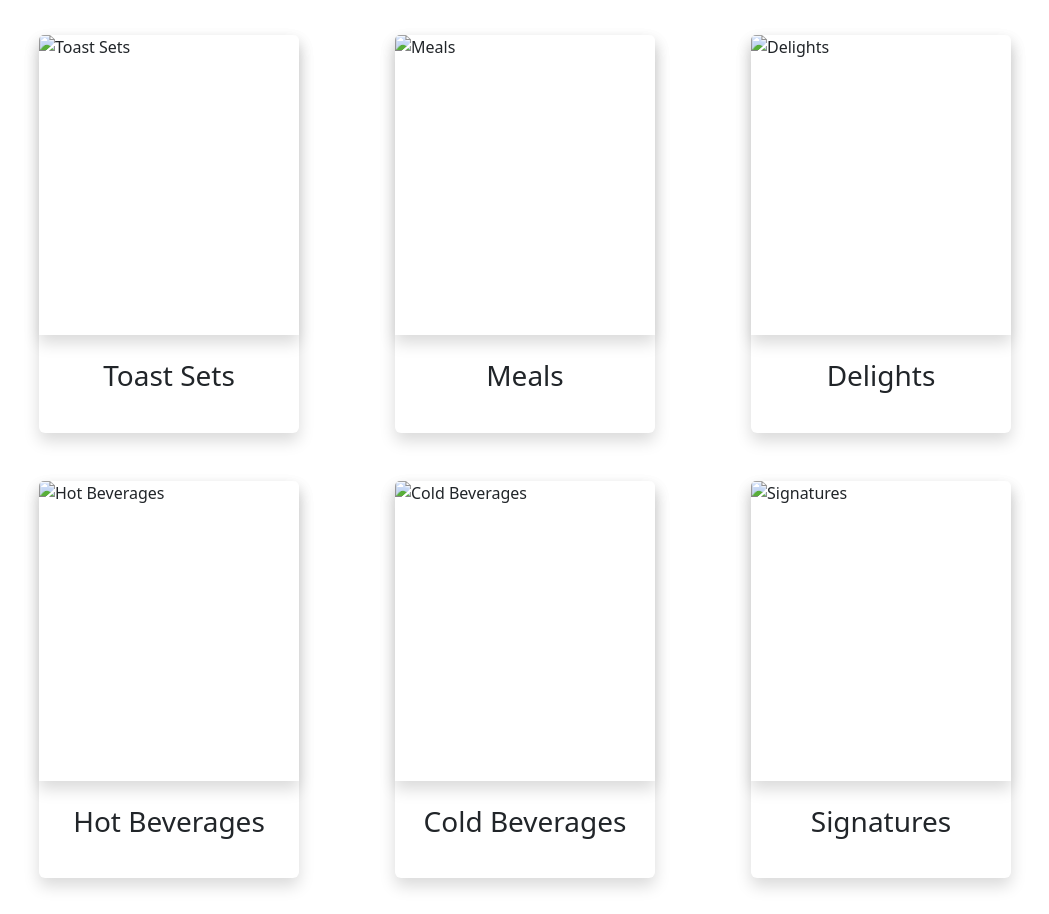
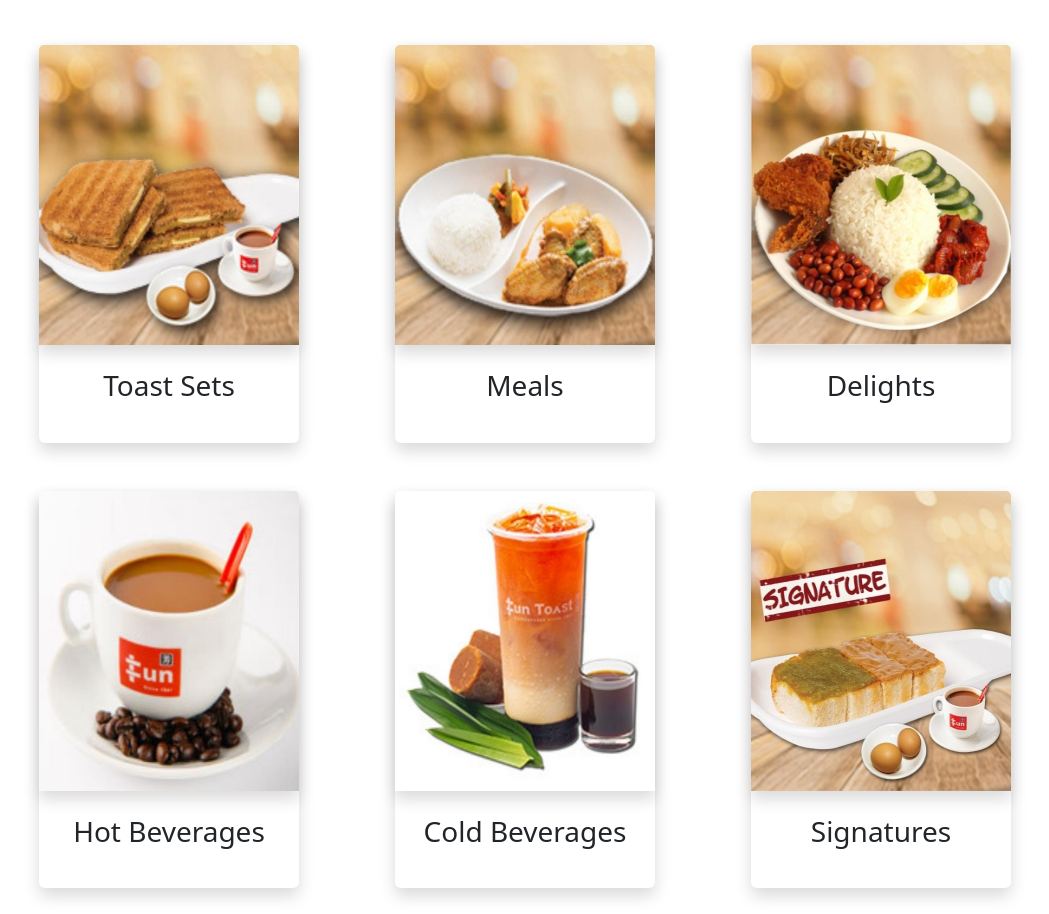
Before and after one commit to phayhy/panada-testv1, a plain HTML site: page products.html in a window 1280 px wide. Shown: the part 257-1171 px from the top of the page, without its empty margins (115-1164 px from the left). Drawn offline with nearby package versions, Linux system fonts and the light colour scheme.

Commit message:
update image links

```diff
--- a/products.html
+++ b/products.html
@@ -15,7 +15,7 @@ rap.min.css" rel="stylesheet">
   <nav class="navbar navbar-expand-lg navbar-dark shadow">
     <div class="container">
       <a class="navbar-brand" href="#">
-        <img src="fun-logo2.jpg" style="width:50px" class="d-inline-block align-text-middle">
+        <img src="Images/fun-logo2.jpg" style="width:50px" class="d-inline-block align-text-middle">
       </a>
       <button class="navbar-toggler" type="button" data-bs-toggle="collapse" data-bs-target="#navbarSupportedContent"
         aria-controls="navbarSupportedContent" aria-expanded="false" aria-label="Toggle navigation"><span
@@ -55,7 +55,7 @@ rap.min.css" rel="stylesheet">
       <div class="row">
         <div class="col-lg-4 mb-5 px-5">
           <div class="card h-100 shadow border-0">
-            <img class="card-img-top shadow" height="300px" width="300px" src="product1.jpg" alt="Toast Sets">
+            <img class="card-img-top shadow" height="300px" width="300px" src="Images/product1.jpg" alt="Toast Sets">
             <div class="card-body p-4">
               <a class="text-decoration-none link-dark stretched-link" href="#!">
                 <h3 class="card-title mb-3 text-center">Toast Sets</h3>
@@ -65,7 +65,7 @@ rap.min.css" rel="stylesheet">
         </div>
         <div class="col-lg-4 mb-5 px-5">
           <div class="card h-100 shadow border-0">
-            <img class="card-img-top shadow" height="300px" width="300px" src="product2.jpg" alt="Meals">
+            <img class="card-img-top shadow" height="300px" width="300px" src="Images/product2.jpg" alt="Meals">
             <div class="card-body p-4">
               <a class="text-decoration-none link-dark stretched-link" href="#!">
                 <h3 class="card-title mb-3 text-center">Meals</h3>
@@ -75,7 +75,7 @@ rap.min.css" rel="stylesheet">
         </div>
         <div class="col-lg-4 mb-5 px-5">
           <div class="card h-100 shadow border-0">
-            <img class="card-img-top shadow" height="300px" width="300px" src="product3.jpg" alt="Delights">
+            <img class="card-img-top shadow" height="300px" width="300px" src="Images/product3.jpg" alt="Delights">
             <div class="card-body p-4">
               <a class="text-decoration-none link-dark stretched-link" href="#!">
                 <h3 class="card-title mb-3 text-center">Delights</h3>
@@ -85,7 +85,7 @@ rap.min.css" rel="stylesheet">
         </div>
         <div class="col-lg-4 mb-5 px-5">
           <div class="card h-100 shadow border-0">
-            <img class="card-img-top shadow" height="300px" width="300px" src="product4.jpg" alt="Hot Beverages">
+            <img class="card-img-top shadow" height="300px" width="300px" src="Images/product4.jpg" alt="Hot Beverages">
             <div class="card-body p-4">
               <a class="text-decoration-none link-dark stretched-link" href="#!">
                 <h3 class="card-title mb-3 text-center">Hot Beverages</h3>
@@ -95,7 +95,7 @@ rap.min.css" rel="stylesheet">
         </div>
         <div class="col-lg-4 mb-5 px-5">
           <div class="card h-100 shadow border-0">
-            <img class="card-img-top shadow" height="300px" width="300px" src="product5.jpg" alt="Cold Beverages">
+            <img class="card-img-top shadow" height="300px" width="300px" src="Images/product5.jpg" alt="Cold Beverages">
             <div class="card-body p-4">
               <a class="text-decoration-none link-dark stretched-link" href="#!">
                 <h3 class="card-title mb-3 text-center">Cold Beverages</h3>
@@ -105,7 +105,7 @@ rap.min.css" rel="stylesheet">
         </div>
         <div class="col-lg-4 mb-5 px-5">
           <div class="card h-100 shadow border-0">
-            <img class="card-img-top shadow" height="300px" width="300px" src="product6.jpg" alt="Signatures">
+            <img class="card-img-top shadow" height="300px" width="300px" src="Images/product6.jpg" alt="Signatures">
             <div class="card-body p-4">
               <a class="text-decoration-none link-dark stretched-link" href="#!">
                 <h3 class="card-title mb-3 text-center">Signatures</h3>
```
Also changed, not shown: contact.html (+1 -1 lines), index.html (+4 -4 lines), story.html (+5 -5 lines).
